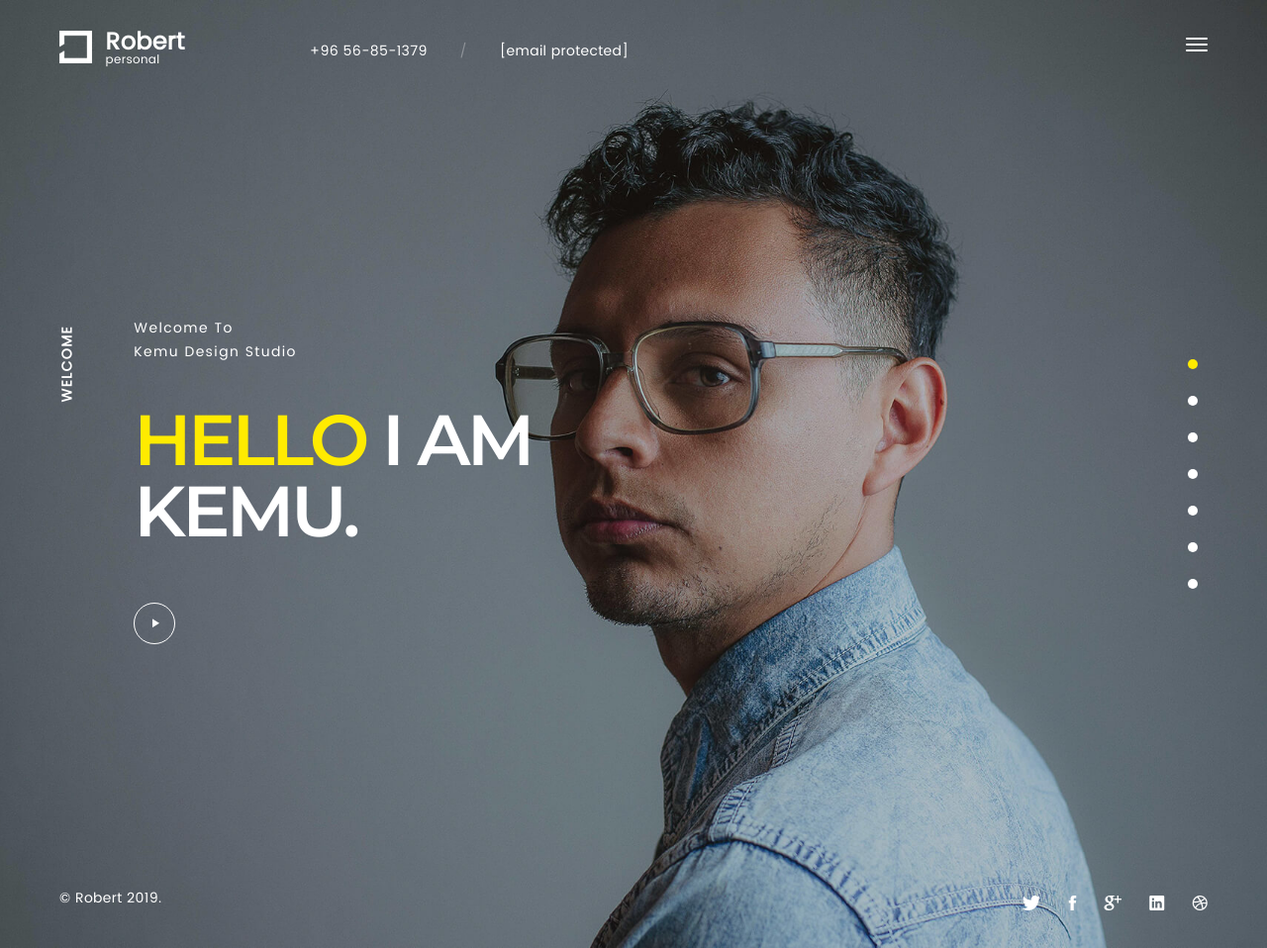
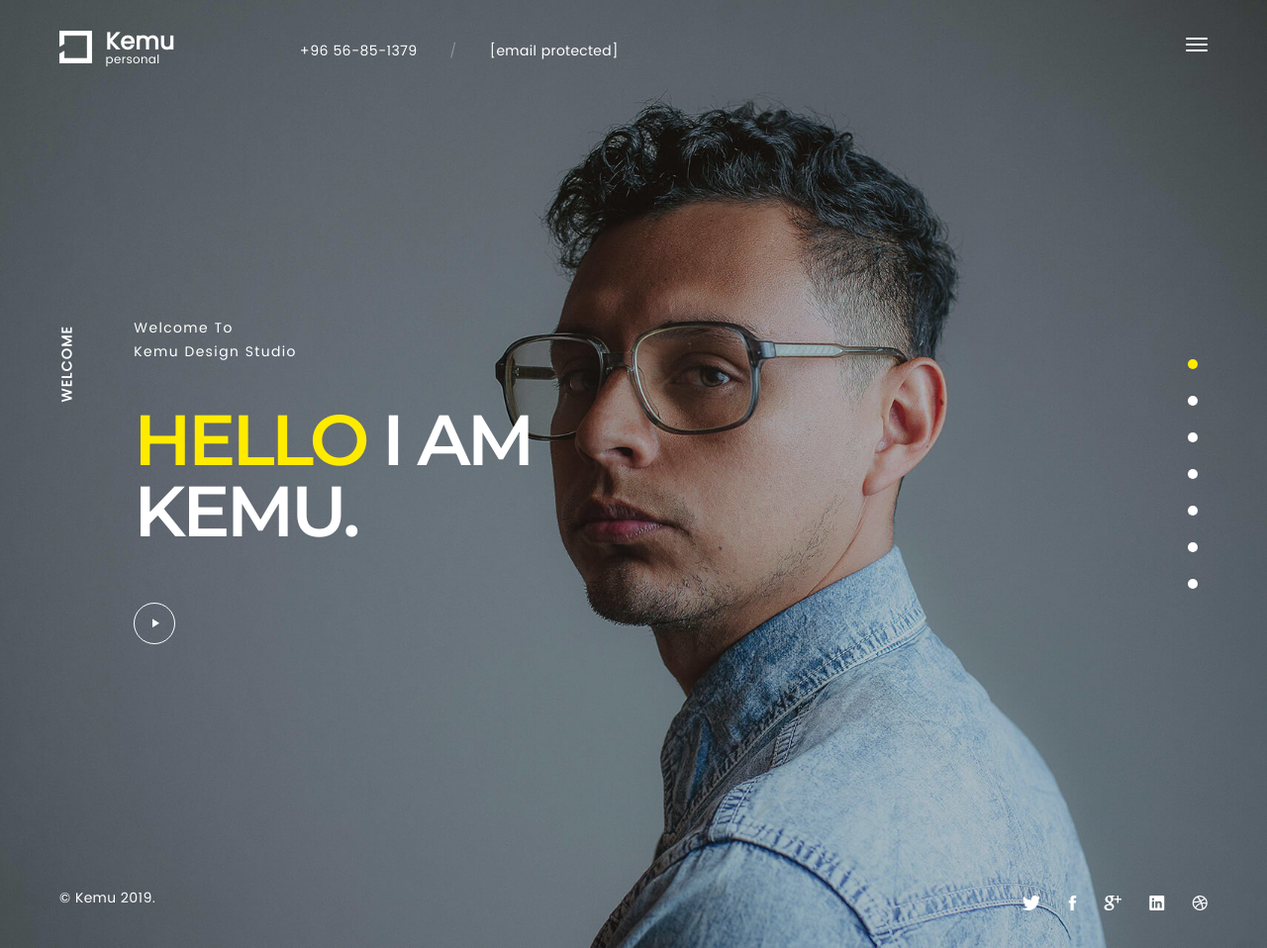
Before and after one commit to MamaMoh/Kemu, a Django app: page / in a window 1280 px wide. Shown: the whole page at 99% size. Run offline with Django 4.2, Linux system fonts and the light colour scheme; some libraries are stand-ins or nearby versions; some web fonts are replaced.

Commit message:
#robert-to-kemu

```diff
--- a/templates/index.html
+++ b/templates/index.html
@@ -2,7 +2,7 @@
 <!DOCTYPE HTML>
 <html lang="en">
 
-<!-- robert/index.html  03:31:31 GMT -->
+<!-- Kemu/index.html  03:31:31 GMT -->
 <head>
 <meta charset="utf-8">
 <meta name="viewport" content="width=device-width, initial-scale=1">
@@ -67,7 +67,7 @@
 <a class="brand" href="#">
 <img class="brand-img" alt="" src="images/brand.png">
 <div class="brand-info">
-<div class="brand-name">Robert</div>
+<div class="brand-name">Kemu</div>
 <div class="brand-text">personal</div>
 </div>
 </a>
@@ -88,7 +88,7 @@
 </div>
 </div>
 </header>
-<div class="copy-bottom white boxed">© Robert 2019.</div>
+<div class="copy-bottom white boxed">© Kemu 2019.</div>
 <div class="social-list social-list-bottom boxed">
 <a href="#" class="icon ion-social-twitter"></a>
 <a href="#" class="icon ion-social-facebook"></a>
@@ -375,7 +375,7 @@
 <div class="review-carousel owl-carousel">
 <div class="review-carousel-item">
 <div class="text">
-<p>“ If you are seeking an Interior designer that will understand exactly your needs, and someone who will utilise their creative and technical skills in parity with your taste, then Suzanne at The Robert Studio is perfect.</p>
+<p>“ If you are seeking an Interior designer that will understand exactly your needs, and someone who will utilise their creative and technical skills in parity with your taste, then Suzanne at The Kemu Studio is perfect.</p>
 </div>
 <div class="review-author">
 <div class="author-name">David & Elisa</div>
@@ -393,7 +393,7 @@
 </div>
 <div class="review-carousel-item">
 <div class="text">
-<p>“ If you are seeking an Interior designer that will understand exactly your needs, and someone who will utilise their creative and technical skills in parity with your taste, then Suzanne at The Robert Studio is perfect.</p>
+<p>“ If you are seeking an Interior designer that will understand exactly your needs, and someone who will utilise their creative and technical skills in parity with your taste, then Suzanne at The Kemu Studio is perfect.</p>
 </div>
 <div class="review-author">
 <div class="author-name">John</div>
@@ -479,5 +479,5 @@
 <script src="{%static  'js/scripts.js'%}""></script>
 </body>
 
-<!-- robert/index.html  03:31:31 GMT -->
+<!-- Kemu/index.html  03:31:31 GMT -->
 </html>
```
